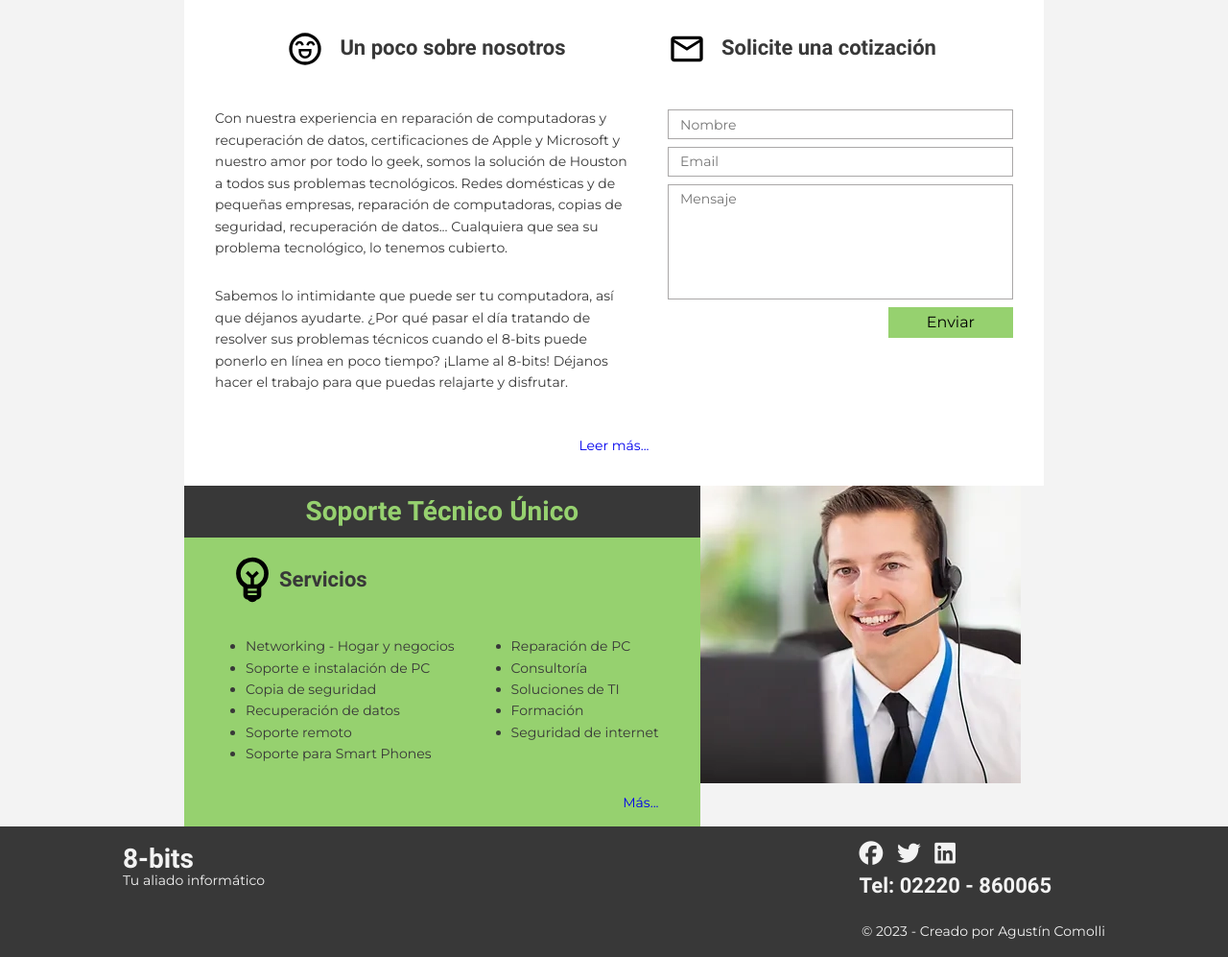
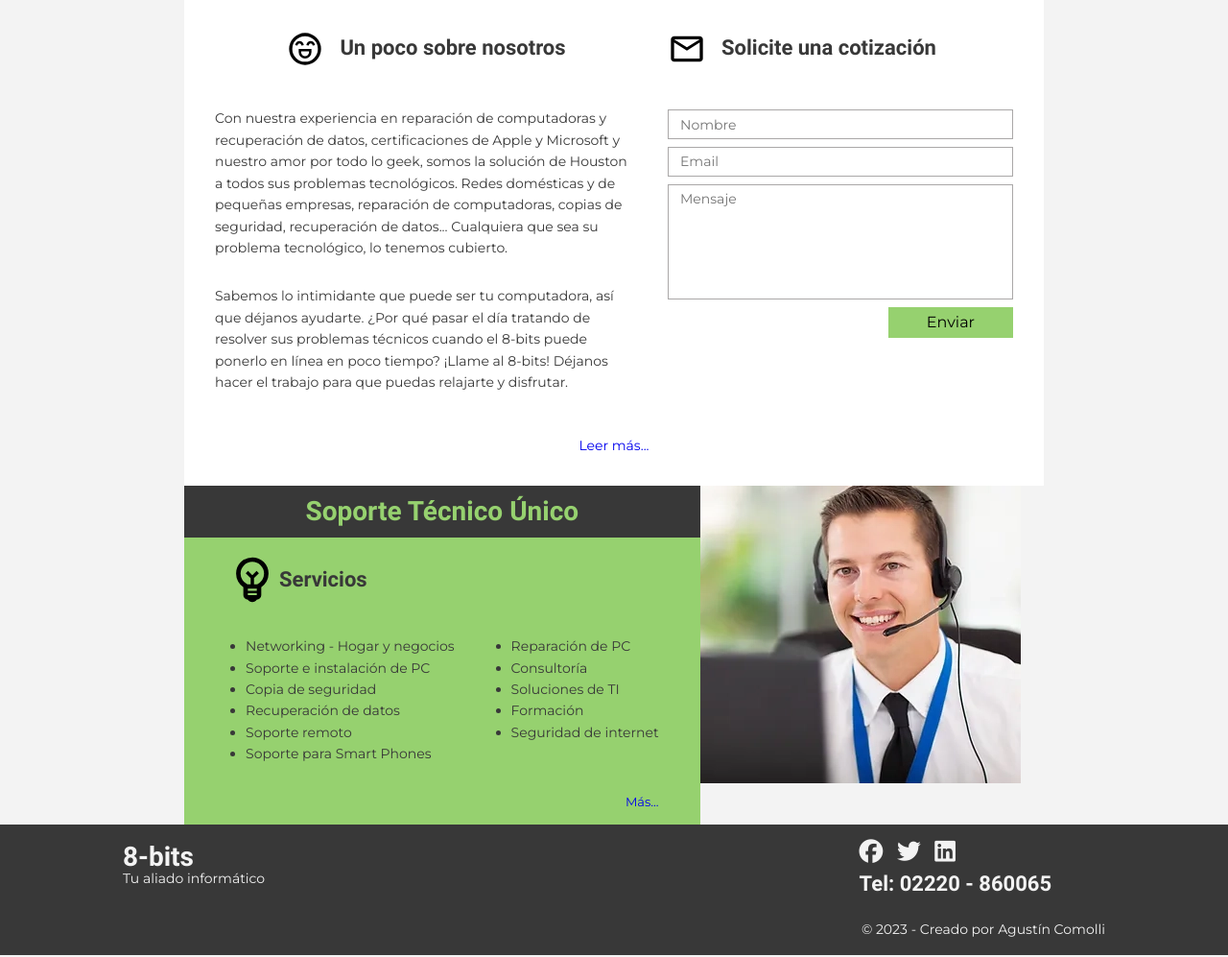
Before and after one commit to agustincomolli/8-bits, a plain HTML site: page index.html in a window 1280 px wide. Shown: the part 731-1728 px from the top of the page at 96% size. Drawn offline with Linux system fonts and the light colour scheme.

Commit message:
fix(web): change anchor style in index.html

```diff
--- a/assets/styles/partials/_index-our-services.css
+++ b/assets/styles/partials/_index-our-services.css
@@ -58,6 +58,8 @@
   grid-area: grid-more-services;
   text-align: right;
   padding: 0 8%;
+  color: var(--color-base-dark);
+  font: var(--font-paragraph-3);
 }
 
 .services-guy {
```
